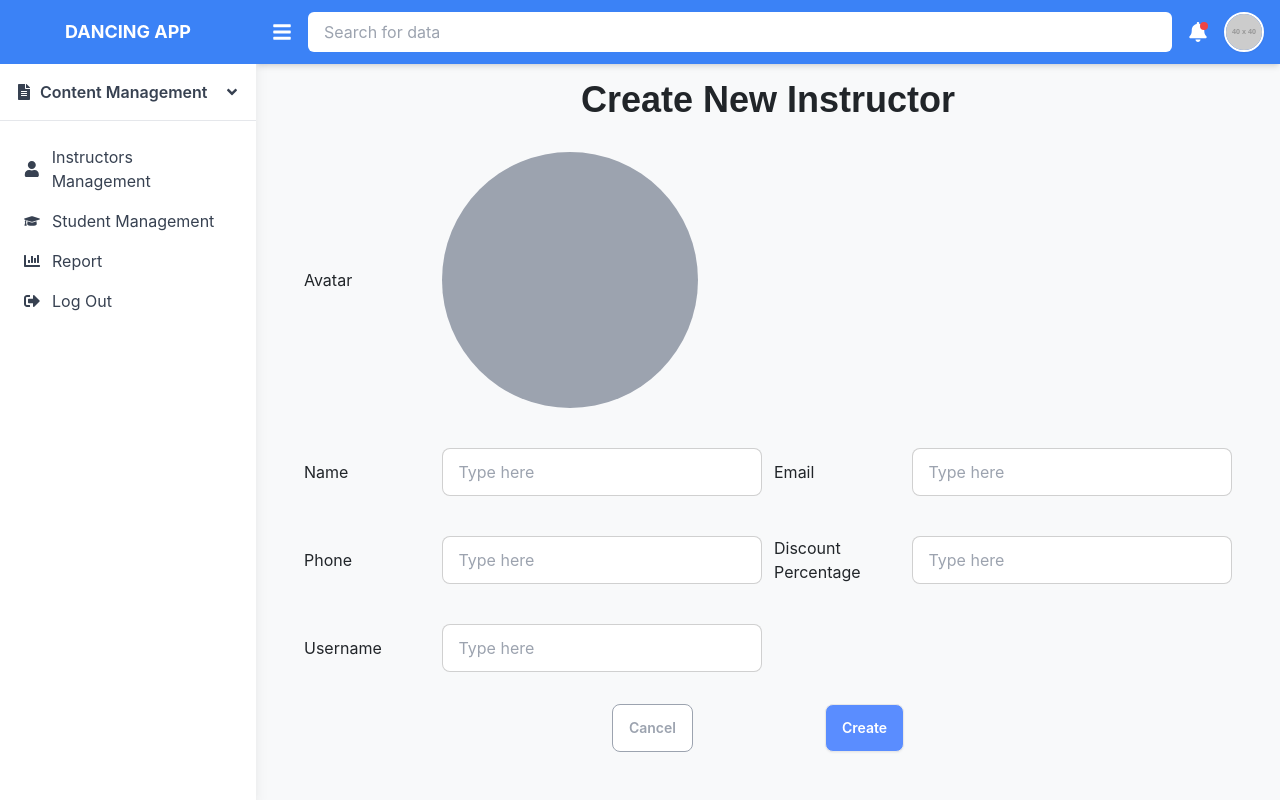
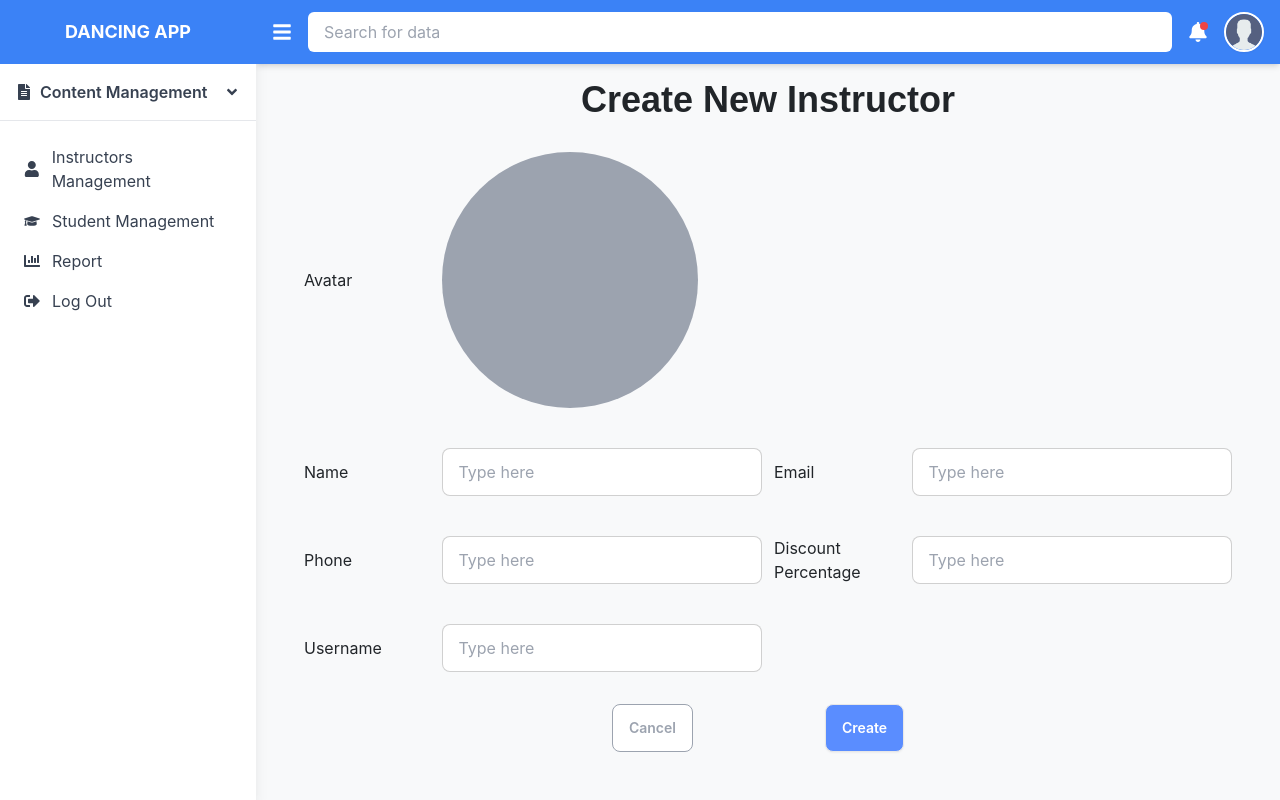
Before and after one commit to BlackSun125/FORDANCE_ADMIN, a React (Create React App) app in the folder frontend/: page /instructors/create in a window 1280 px wide. Built offline with nearby package versions, Linux system fonts and the light colour scheme; sample sign-in values are in the browser's storage; what tailgrids would draw is missing.

Commit message:
update login

```diff
--- a/frontend/src/api/auth/loginApi.js
+++ b/frontend/src/api/auth/loginApi.js
@@ -21,9 +21,9 @@ async function loginWithEmailAndPassword(email, password) {
     }
 
     // Kiểm tra vai trò của người dùng (chỉ cho phép role là 'admin')
-    // if (userData.role !== 'admin') {
-    //     throw new Error("You do not have admin privileges");
-    // }
+    if (userData.role !== 'admin') {
+        throw new Error("You do not have admin privileges");
+    }
 
     return { ...authData, user: userData };
 }
--- a/frontend/src/components/Header/Header.jsx
+++ b/frontend/src/components/Header/Header.jsx
@@ -1,5 +1,6 @@
 import React from "react";
 import { FaBars, FaBell } from "react-icons/fa";
+import avatar from '../../assets/img/149071.png'
 
 // Header component
 const Header = ({ toggleSidebar }) => {
@@ -56,7 +57,7 @@ const Notifications = () => {
 const Avatar = () => {
     return (
         <img
-            src="https://via.placeholder.com/40"
+            src={avatar}
             alt="User Avatar"
             className="w-10 h-10 rounded-full border-2 border-white shadow-sm"
         />
```
Also changed, not shown: frontend/src/assets/img/149071.png (added).
